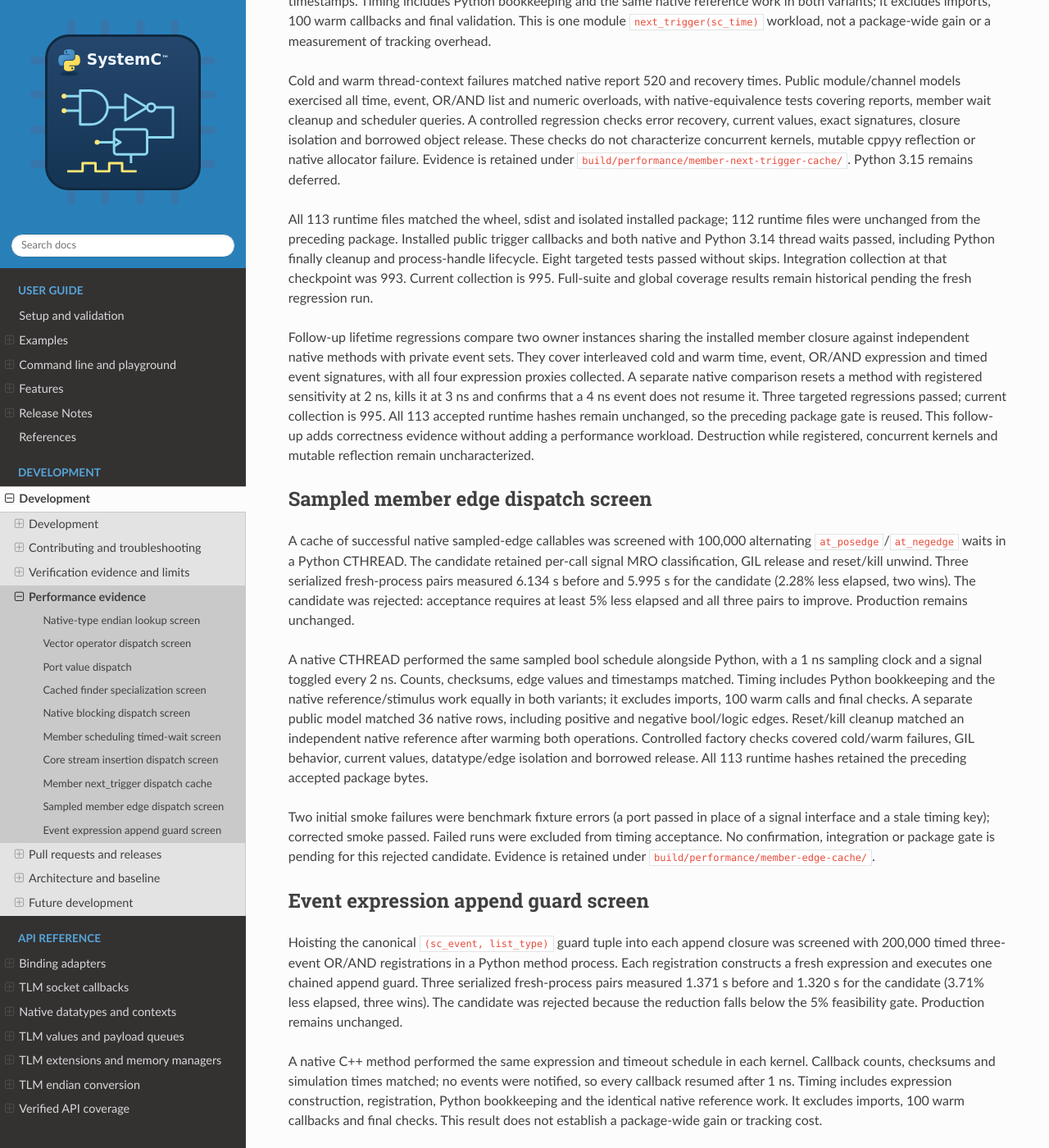
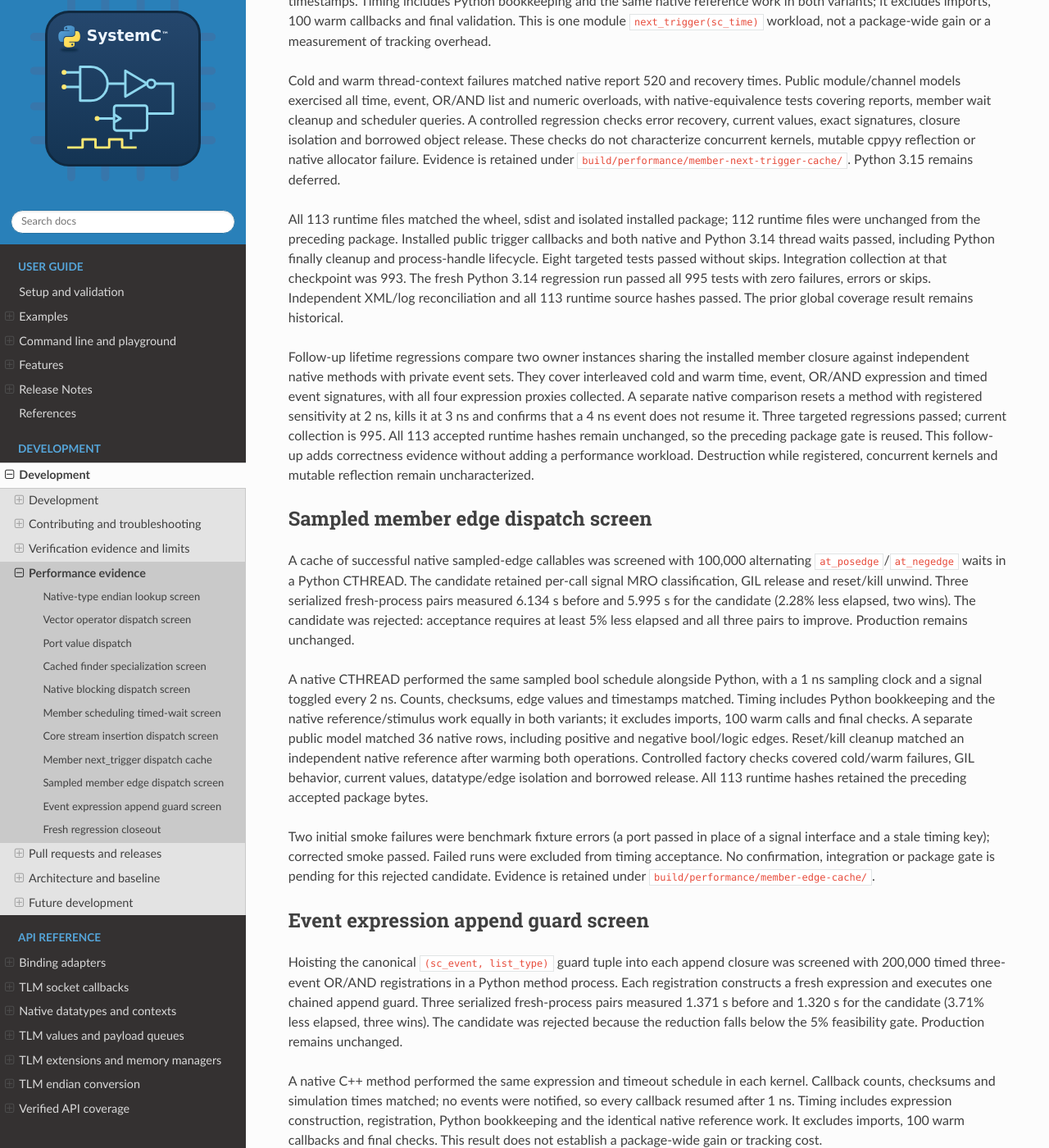
Before and after one commit to amal-khailtash/pysystemc, a Sphinx documentation site: the page built from docs/development/performance.rst, in a window 1280 px wide and 1400 px high, scrolled down 4108 px. Shown: the whole window at 82% size. Built offline with Sphinx 7.4.7 and the Read the Docs theme 3.1.0, drawn with Linux system fonts in a browser that asks for light colours; some of the changed text lies outside the part shown.

Commit message:
docs: record clean 995-test regression acceptance

```diff
--- a/docs/_static/performance-results.json
+++ b/docs/_static/performance-results.json
@@ -780,5 +780,24 @@
     "accepted_workload_slices": 25,
     "performance_commits": 20,
     "latest_performance_commit": "854707d"
+  },
+  "latest_regression_acceptance": {
+    "date": "2026-11-12",
+    "source_commit": "b565a39",
+    "python": "3.14.0",
+    "tests": 995,
+    "passed": 995,
+    "failures": 0,
+    "errors": 0,
+    "skips": 0,
+    "pytest_seconds": 1964.8,
+    "runtime_files_matched": 113,
+    "xml_sha256": "1c2142f49bf55c640af45e91ac1875ede52745aa7d4338f98151324d40fdb62b",
+    "log_sha256": "12a4a54cac71381938f63afed74af5dd9a3f74ebdb27f85e3a55d57c08605baa",
+    "evidence": [
+      "build/verification/full-suite-995-root-retry.xml",
+      "build/verification/full-suite-995-root-accept.json"
+    ],
+    "limits": "No new global coverage or performance measurement; first whole-command recorder timeout retained."
   }
 }
--- a/docs/development/performance.rst
+++ b/docs/development/performance.rst
@@ -300,8 +300,9 @@ All 113 runtime files matched the wheel, sdist and isolated installed package;
 trigger callbacks and both native and Python 3.14 thread waits passed, including
 Python finally cleanup and process-handle lifecycle. Eight targeted tests
 passed without skips. Integration collection at that checkpoint was 993.
-Current collection is 995. Full-suite and global coverage results remain
-historical pending the fresh regression run.
+The fresh Python 3.14 regression run passed all 995 tests with zero failures,
+errors or skips. Independent XML/log reconciliation and all 113 runtime source
+hashes passed. The prior global coverage result remains historical.
 
 Follow-up lifetime regressions compare two owner instances sharing the installed
 member closure against independent native methods with private event sets.
@@ -369,3 +370,19 @@ reachability or mutable reflection behavior. All 113 runtime hashes remain
 unchanged. Installed package checks were prepared but not executed; no
 confirmation or adoption gate is pending. Evidence is retained under
 ``build/performance/event-append-guard/``.
+
+Fresh regression closeout
+-------------------------
+
+The full four-worker suite passed 995 tests in 1,964.80 seconds on Python
+3.14.0. Independent acceptance reconciled the JUnit testcase outcomes, suite
+counters and pytest log, and verified all 113 runtime files against the accepted
+package manifest. The first attempt stopped at the recorder's 300-second
+whole-command limit; the completed retry allowed 3,600 seconds for the suite
+while preserving the existing 60-second simulation subprocess deadlines.
+
+This is regression evidence for the current source, not a new coverage or
+performance measurement. The historical 4,539/4,548 statement coverage snapshot
+and its nine classified residuals remain separate. Evidence:
+``build/verification/full-suite-995-root-retry.xml`` and
+``build/verification/full-suite-995-root-accept.json``.
```
